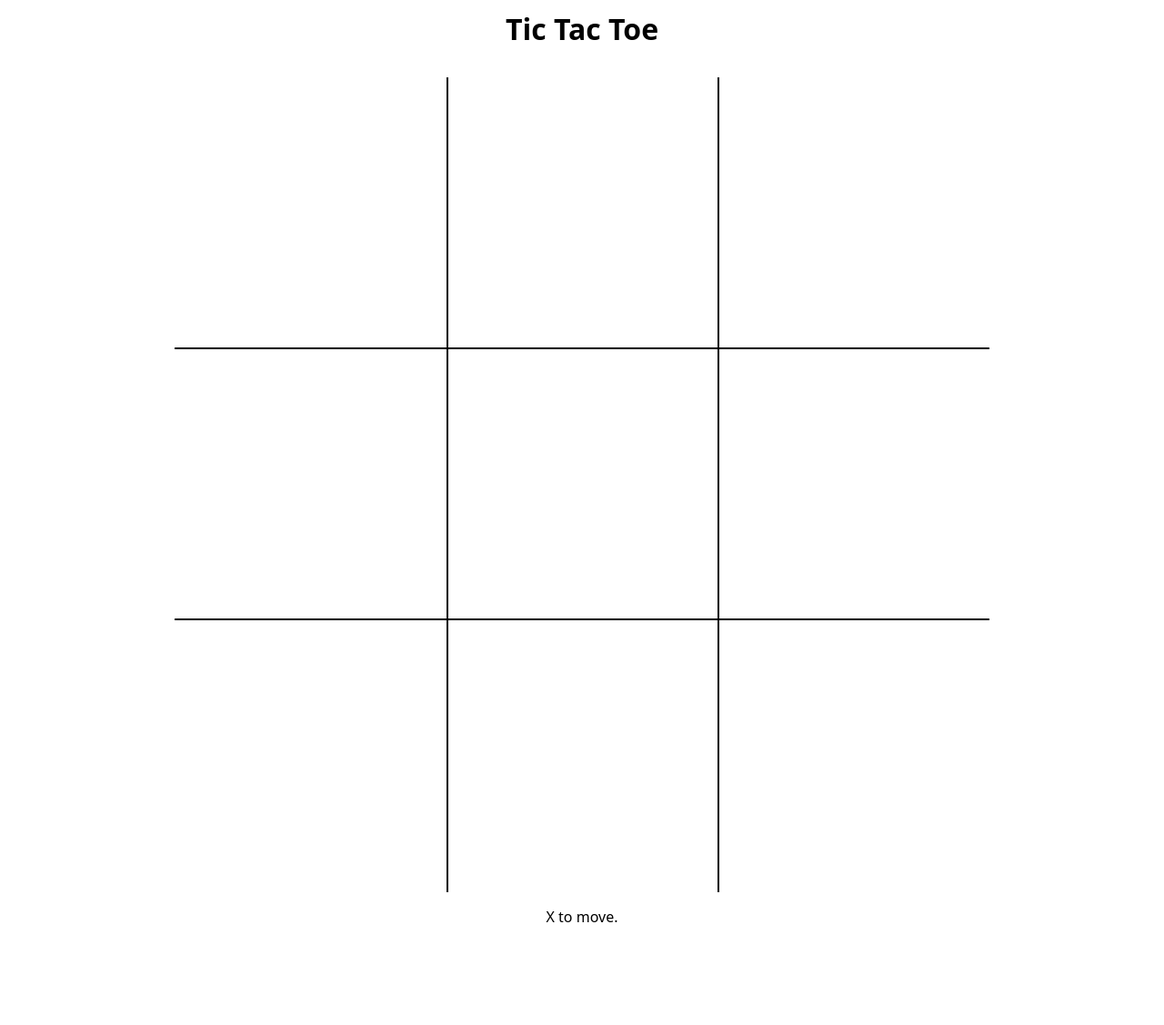
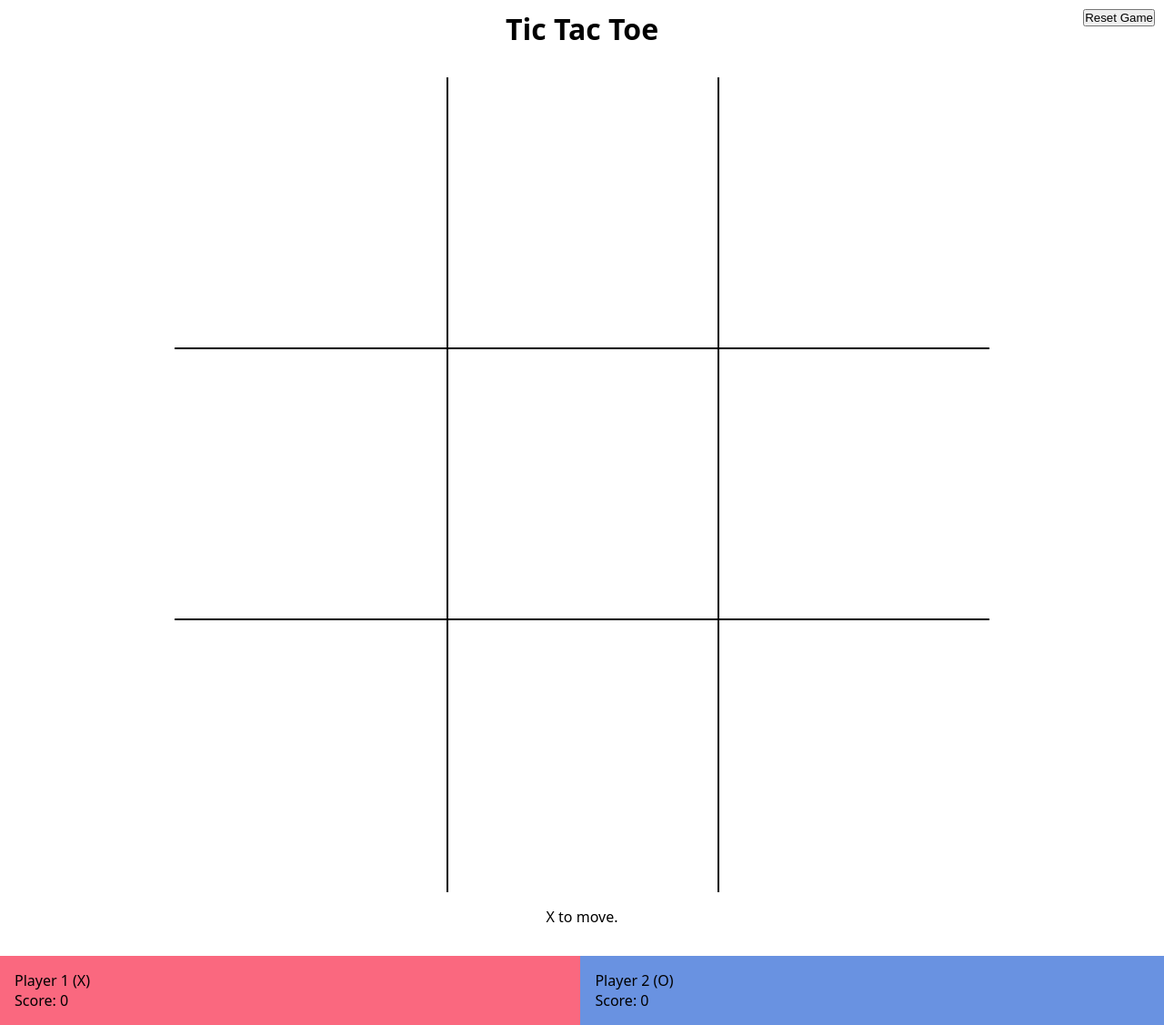
Before and after one commit to yshng/tictactoe, a plain HTML site: page index.html in a window 1280 px wide. Shown: the whole page at 91% size. Before the commit the page ends 1051 px from the top, so only its background shows below. Drawn offline with Linux system fonts and the light colour scheme.

Commit message:
add reset button and player displays

```diff
--- a/index.html
+++ b/index.html
@@ -9,6 +9,7 @@
 </head>
 <body>
     <header>
+        <button type="button" id="reset-button">Reset Game</button>
         <h1>Tic Tac Toe</h1>
     </header>
     <main>
@@ -27,6 +28,16 @@
             <p class="status">X to move.</p>
             <p class="occupied">Space is occupied. Cannot place marker.</p>
         </div>
+        <div id="players">
+            <div id="player1">
+                <p id="p1-name">Player 1 (X)</p>
+                <p class="score">Score: <span id="p1-score">0</span></p>
+            </div>
+            <div id="player2">
+                <p id="p2-name">Player 2 (O)</p>
+                <p class="score">Score: <span id="p2-score">0</span></p>
+            </div>
+        </div>
     </main>
 
 </body>
--- a/styles.css
+++ b/styles.css
@@ -6,9 +6,12 @@
 
 :root {
     font-family: system-ui, sans-serif;
+    --player1-color: #fa687f;
+    --player2-color: #6992e1;
+    --win-color: #62cac9;
 }
 
-main, header {
+header,#board,#status-div {
     width: 70vw;
     margin: 10px auto;
     text-align: center;
@@ -51,3 +54,28 @@ main, header {
 #status-div {
     margin-top: 1em;
 }
+
+#players {
+    width: 100vw;
+    display: grid;
+    grid-template-columns: 1fr / 1fr;
+}
+
+#player1,#player2 {
+    padding: 1em;
+}
+
+#player2 {
+    grid-column-start: 2;
+    background-color: var(--player2-color);
+}
+
+#player1 {
+    background-color: var(--player1-color);
+}
+
+#reset-button {
+    position: fixed;
+    top: 10px;
+    right: 10px;
+}
```
